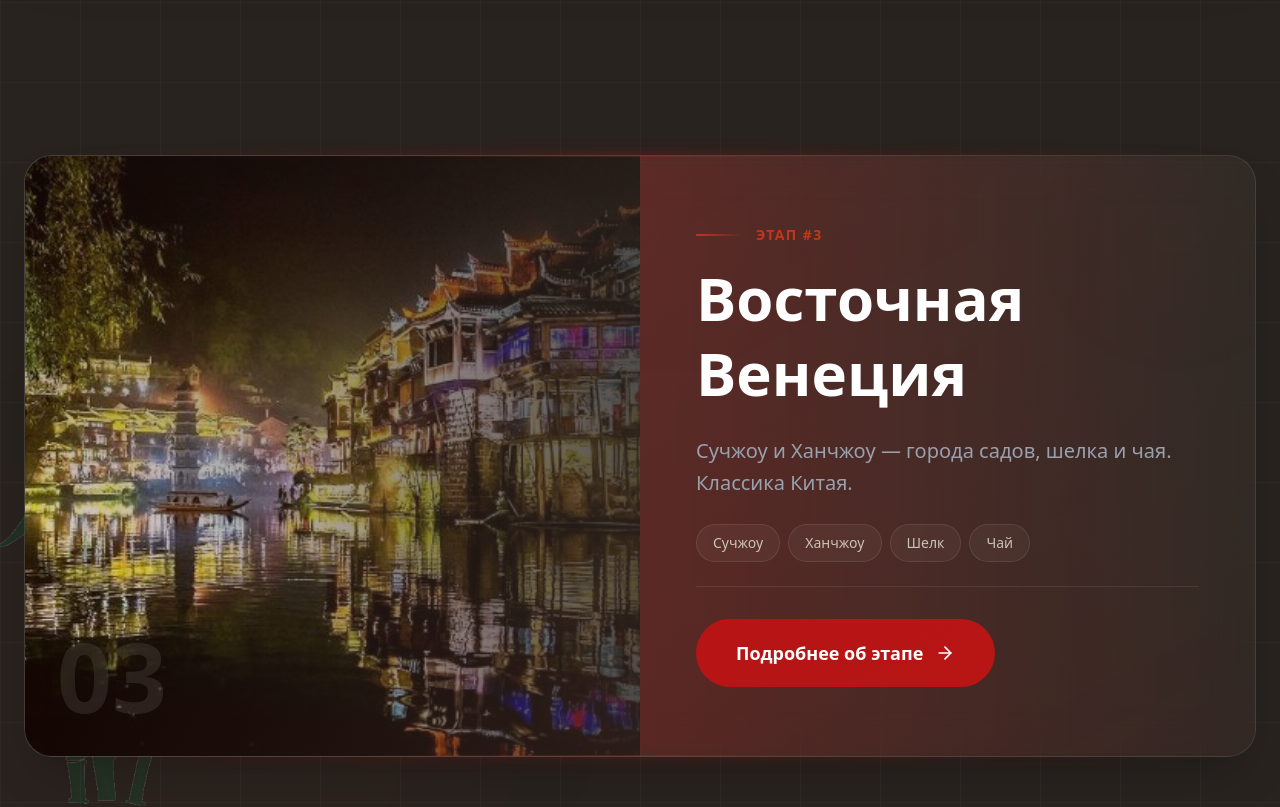
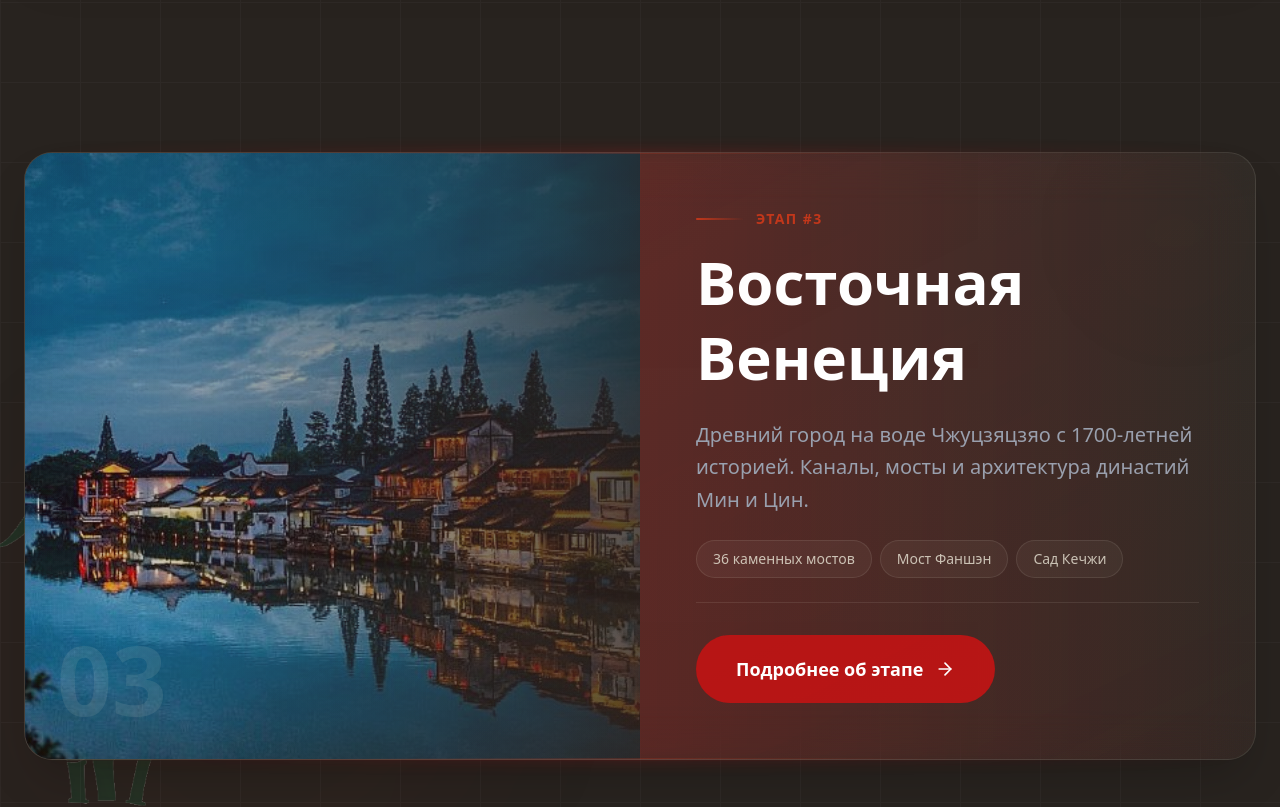
Before and after one commit to payton-ggg/chi-na, a Next.js app: page / in a window 1280 px wide. Shown: the part 3920-4727 px from the top of the page. Built offline with nearby package versions, Linux system fonts and the light colour scheme.

Commit message:
feat: introduce TourHero component to display tour details with associated data and image.

```diff
--- a/app/components/tours/TourHero.tsx
+++ b/app/components/tours/TourHero.tsx
@@ -36,10 +36,6 @@ export default function TourHero({ tour }: { tour: Tour }) {
         </h1>
 
         <div className="flex flex-wrap justify-center gap-6 text-white/90 max-w-4xl mx-auto">
-          <div className="flex items-center gap-3 px-6 py-3 bg-white/5 backdrop-blur-xl rounded-full border border-white/10 hover:border-accent-cta/50 transition-colors duration-300">
-            <Calendar size={20} className="text-accent-cta" />
-            <span className="font-medium tracking-wide">{tour.duration}</span>
-          </div>
           {tour.highlights.slice(0, 3).map((highlight, index) => (
             <div
               key={index}
--- a/app/data/tours.ts
+++ b/app/data/tours.ts
@@ -9,7 +9,6 @@ export interface Tour {
   slug: string;
   title: string;
   description: string;
-  duration: string;
   image: string;
   highlights: string[];
   fullDescription?: string;
@@ -24,7 +23,6 @@ export const tours: Tour[] = [
     title: "Шанхай",
     description:
       "Футуристический мегаполис, Диснейленд и водные города. Контраст будущего и прошлого.",
-    duration: "День 1-4",
     video: "https://www.youtube.com/embed/F5McqwPNnME?si=Fqrj_71GID0Dx1IS",
     image: "/shangai.png",
     highlights: ["Shanghai Tower", "Bund", "Водные города"],
@@ -45,7 +43,6 @@ export const tours: Tour[] = [
     title: "Горы Аватара",
     description:
       "Аватар-парк Чжанцзяцзе, горы Хуаншань и стеклянные мосты. Для любителей природы.",
-    duration: "День 5-8",
     image: "/avatar.png",
     highlights: ["Парк Чжанцзяцзе", "Стеклянный мост", "Желтые горы"],
     fullDescription:
@@ -65,17 +62,17 @@ export const tours: Tour[] = [
     slug: "eastern-venice",
     title: "Восточная Венеция",
     description:
-      "Сучжоу и Ханчжоу — города садов, шелка и чая. Классика Китая.",
-    duration: "День 9-12",
-    image: "/venice.png",
-    highlights: ["Сучжоу", "Ханчжоу", "Шелк", "Чай"],
+      "Древний город на воде Чжуцзяцзяо с 1700-летней историей. Каналы, мосты и архитектура династий Мин и Цин.",
+    image: "/venice.jpg",
+    video: "https://www.youtube.com/embed/F5McqwPNnME?si=Fqrj_71GID0Dx1IS",
+    highlights: ["36 каменных мостов", "Мост Фаншэн", "Сад Кечжи"],
     fullDescription:
-      "Сучжоу часто называют Восточной Венецией из-за множества каналов, а Ханчжоу славится своим озером Сиху. Мы увидим классические китайские сады, узнаем секреты производства шелка и попробуем лучший чай.",
+      "Чжуцзяцзяо — один из старейших и наиболее хорошо сохранившихся водных городов Китая, расположенный всего в 50 км от Шанхая. Город славится сетью каналов и 36 старинными каменными мостами, каждый из которых имеет уникальный архитектурный стиль. Самый известный — мост Фаншэн 1571 года постройки, украшенный гравировкой с восемью драконами. Здесь сохранилась архитектура эпох династий Мин и Цин, традиционный сад Кечжи и атмосферные улочки с лавками ремесленников.",
     locations: [
       {
         name: "Чжуцзяцзяо",
         description:
-          "Древний город на воде с 1700-летней историей, известный своими старинными каменными мостами, узкими каналами и традиционной архитектурой эпохи Мин и Цин. Его часто называют «Шанхайской Венецией».",
+          "Древний город на воде с 1700-летней историей, известный своими 36 старинными каменными мостами, узкими каналами и традиционной архитектурой эпохи Мин и Цин. Его часто называют «Шанхайской Венецией». Главная достопримечательность — мост Фаншэн (1571 г.), самый длинный каменный арочный мост в Шанхае.",
         coordinates: { x: 83, y: 55 },
       },
     ],
```
Also changed, not shown: public/venice.jpg (added).
